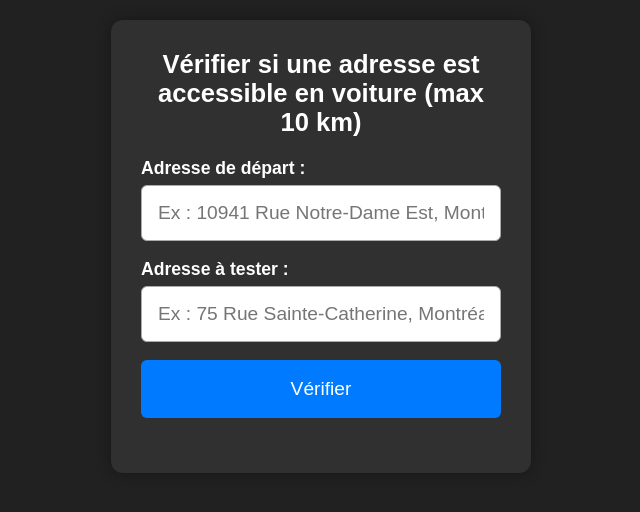
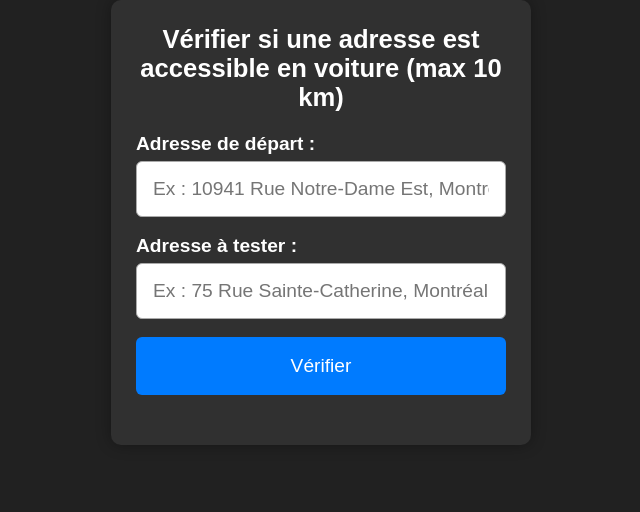
Before and after one commit to smalojean/GPS-Rayon, a plain HTML site: page index.html in a window 1280 px wide. Shown: the whole page, without its empty margins (319-959 px from the left). Drawn offline with Linux system fonts and the light colour scheme; some packages are replaced by stand-ins of ours.

Commit message:
style v3

```diff
--- a/style.css
+++ b/style.css
@@ -6,13 +6,13 @@ body {
 }
 
 .container {
-    width: 95%;        /* presque toute la largeur de l'écran */
-    max-width: 420px;  /* mais pas trop large sur desktop */
-    margin: 20px auto;
+    width: 100%;       /* prend toute la largeur disponible */
+    max-width: none;    /* pas de limite pour mobile */
+    margin: 0 auto;
     background: #303030;
     color: white;
-    padding: 30px;
-    border-radius: 12px;
+    padding: 25px;
+    border-radius: 10px;
     box-shadow: 0 0 15px #0005;
     box-sizing: border-box;
 }
@@ -20,35 +20,35 @@ body {
 h2 {
     margin-top: 0;
     text-align: center;
-    font-size: 1.6em;   /* plus gros titre */
+    font-size: 1.6em;
 }
 
 label {
     display: block;
     margin-bottom: 6px;
     font-weight: bold;
-    font-size: 1.1em;
+    font-size: 1.2em;
 }
 
 input {
     width: 100%;
-    padding: 16px;      /* plus gros padding */
+    padding: 16px;
     margin-bottom: 18px;
     border: 1px solid #aaa;
     border-radius: 6px;
-    font-size: 1.2em;   /* texte plus lisible */
+    font-size: 1.2em;
     box-sizing: border-box;
 }
 
 button {
     width: 100%;
-    padding: 18px;      /* gros bouton facile à toucher */
+    padding: 18px;
     background: #007bff;
     color: white;
     border: none;
     border-radius: 6px;
     cursor: pointer;
-    font-size: 1.2em;   /* texte bouton plus gros */
+    font-size: 1.2em;
 }
 
 button:hover {
@@ -57,28 +57,14 @@ button:hover {
 
 #result {
     margin-top: 25px;
-    font-size: 1.3em;   /* résultat facile à lire */
+    font-size: 1.3em;
     line-height: 1.5;
     word-wrap: break-word;
 }
 
-/* Responsive très petit écran */
-@media (max-width: 480px) {
+/* Optionnel : grands écrans */
+@media (min-width: 600px) {
     .container {
-        margin: 15px;
-        padding: 25px;
-    }
-
-    h2 {
-        font-size: 1.5em;
-    }
-
-    input, button {
-        font-size: 1.2em;
-        padding: 16px;
-    }
-
-    #result {
-        font-size: 1.2em;
+        max-width: 420px; /* limite pour desktop/tablette */
     }
 }
```
